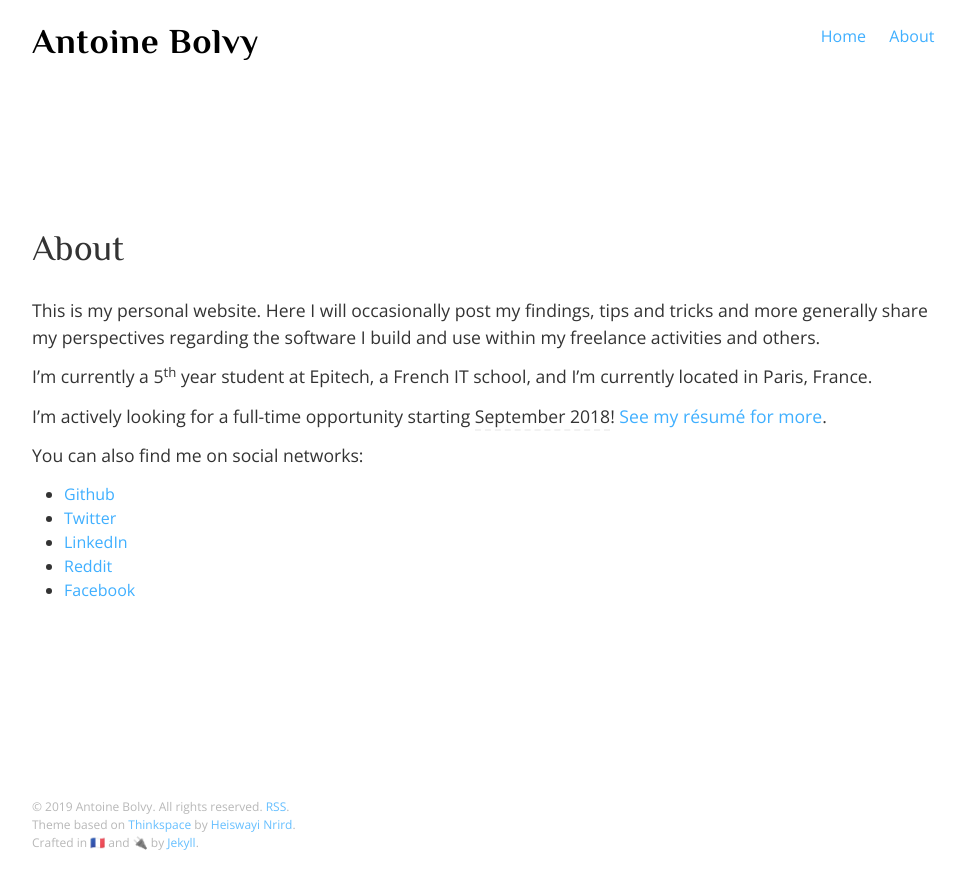
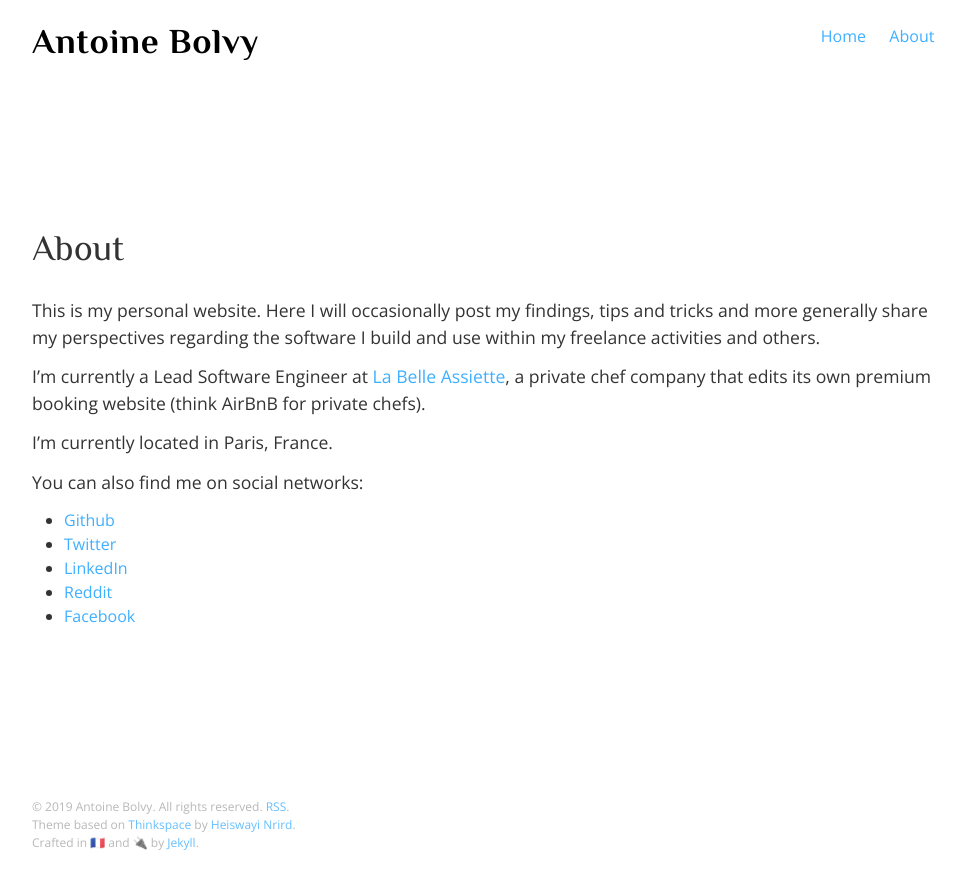
Before and after one commit to saveman71/saveman71.github.io, a Jekyll site: the page built from about.md, in a window 1280 px wide. Shown: the top 889 px of the page, without its empty margins (152-1117 px from the left). Built offline with Jekyll 4.4.1, drawn with Linux system fonts in a browser that asks for light colours.

Commit message:
Update job/professional status

```diff
--- a/_config.yml
+++ b/_config.yml
@@ -29,7 +29,7 @@ sass:
 # Author settings
 author:
   name     : "Antoine Bolvy"
-  job      : "Student & Freelance Software Engineer"
+  job      : "Lead Software Engineer @ La Belle Assiette"
   mission  : "well determined in changing the world, one line of code at a time"
   thumb    : /images/author.jpg
   email    : antoine.bolvy@gmail.com
--- a/_includes/intro.html
+++ b/_includes/intro.html
@@ -4,7 +4,7 @@
       Hi! I'm a <em itemprop="jobTitle">{{ site.author.job }}</em>, {{ site.author.mission }}.
     </p>
     <p class="lead">
-      If you are interested in hiring me, do take a look at my résumé!
+      If you want to know more about me, do take a look at my résumé!
     </p>
     {% include resume.html %}
   </div>
--- a/about.md
+++ b/about.md
@@ -6,9 +6,9 @@ permalink: /about/
 
 This is my personal website. Here I will occasionally post my findings, tips and tricks and more generally share my perspectives regarding the software I build and use within my freelance activities and others.
 
-I'm currently a 5<sup>th</sup> year student at Epitech, a French IT school, and I'm currently located in Paris, France.
+I'm currently a Lead Software Engineer at [La Belle Assiette](https://labelleassiette.fr), a private chef company that edits its own premium booking website (think AirBnB for private chefs).
 
-I'm actively looking for a full-time opportunity starting <a href="https://www.google.com/calendar/render?action=TEMPLATE&text=Remember+to+Hire+Antoine+Bolvy!&dates=20180701/20180702&details=He's+available+in+September!+:+https://saveman71.com&sf=true&output=xml" class="sneaky-calendar" target="_blank">September 2018</a>! [See my résumé for more](/resume).
+I'm currently located in Paris, France.
 
 You can also find me on social networks:
 
```
